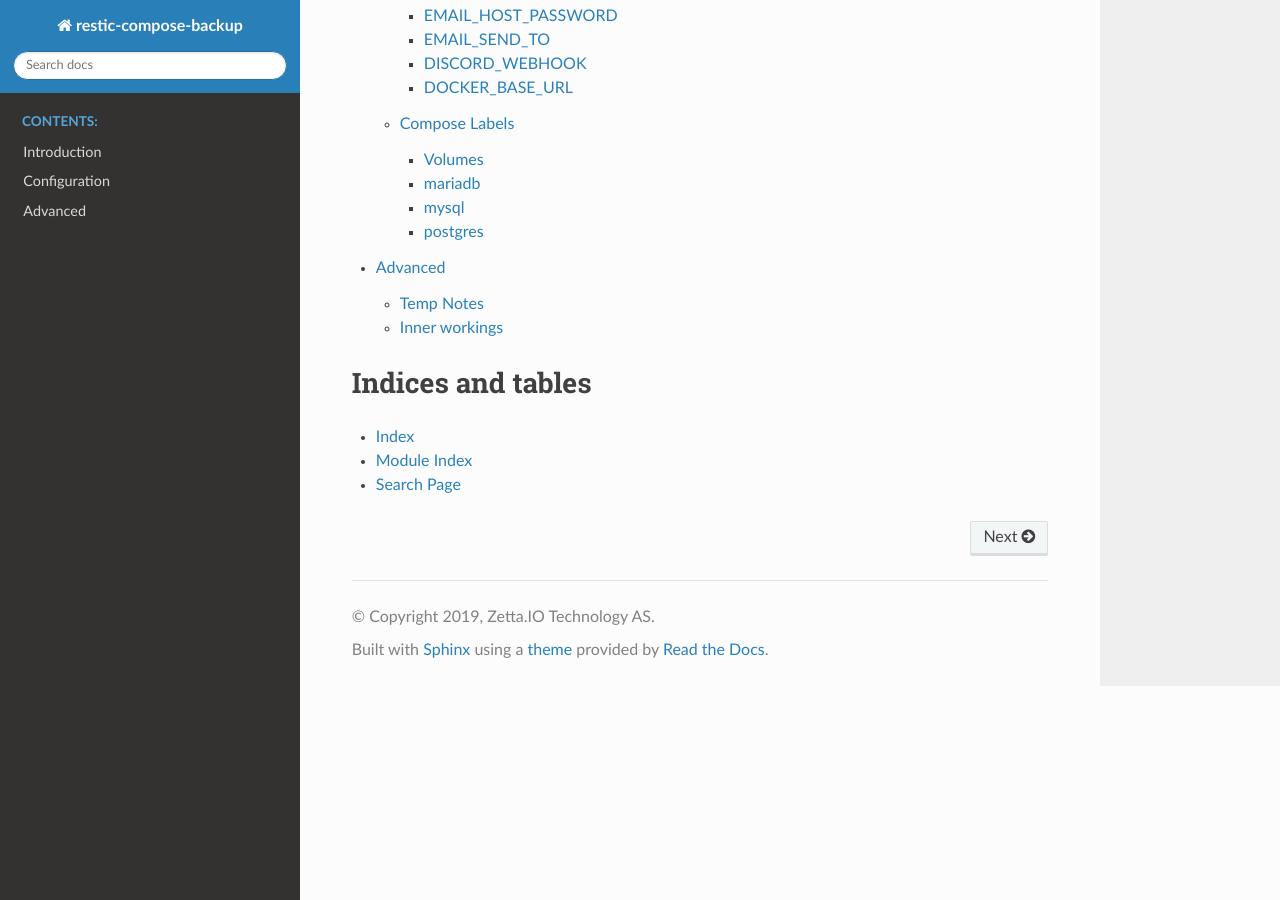
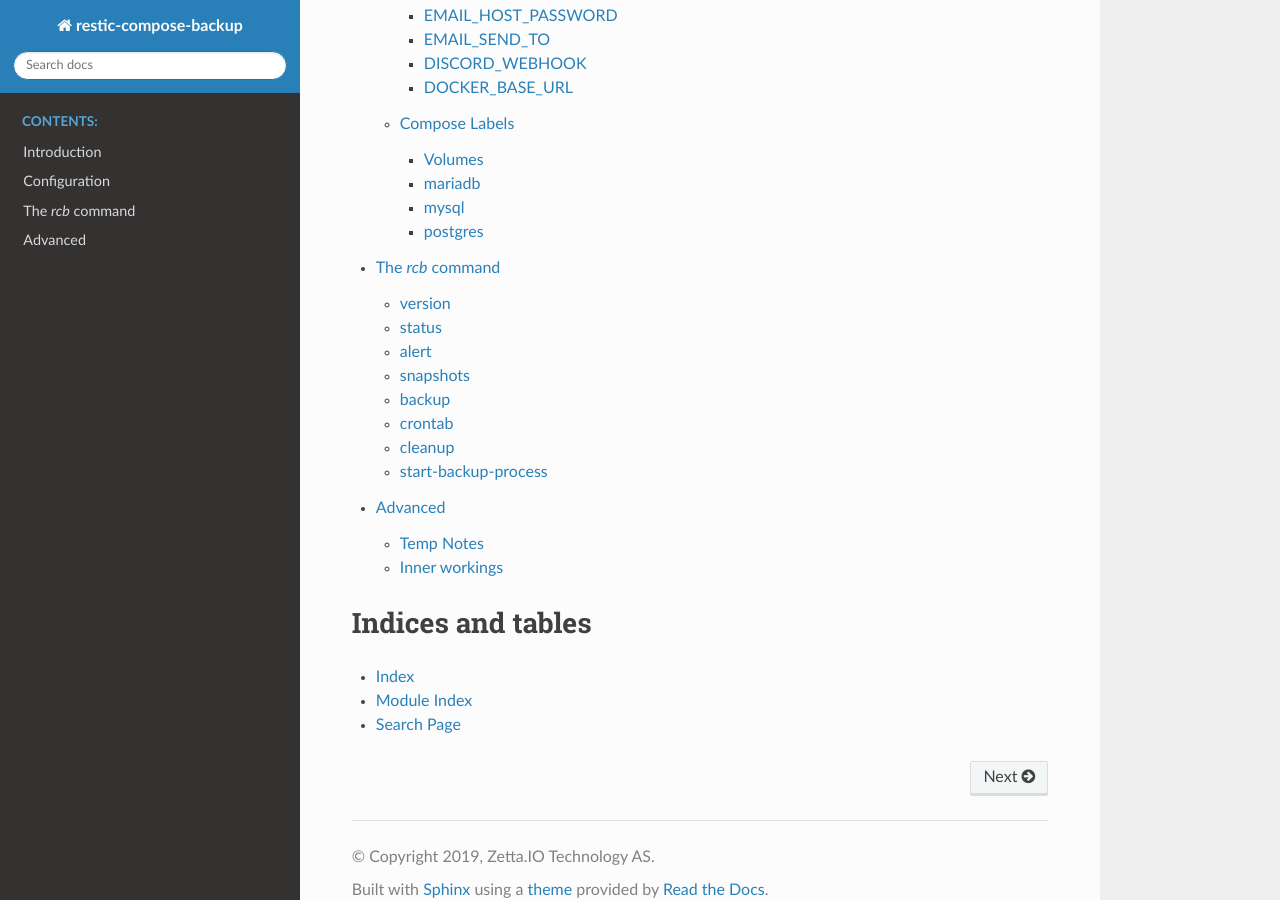
Before and after one commit to ZettaIO/restic-compose-backup, a Sphinx documentation site: the page built from docs/index.rst, in a window 1280 px wide and 900 px high, scrolled down 769 px. Built offline with Sphinx 7.4.7 and the Read the Docs theme 2.0.0, drawn with Linux system fonts in a browser that asks for light colours; some of the changed lines change nothing that is shown.

Commit message:
rcb docs

```diff
--- /dev/null
+++ b/docs/guide/rcb.rst
@@ -0,0 +1,199 @@
+
+The `rcb` command
+-----------------
+
+The ``rcb`` command is is basically what this entire project is.
+It provides useful commands interacting with the compose setup
+and restic.
+
+The command can be executed inside the container or through ``run``.
+
+.. code:: bash
+
+    # Get the current status using run
+    $ docker-compose run --rm backup rcb status
+
+    # by entering the container
+    $ docker-compose exec backup sh
+    /restic-compose-backup # rcb status
+
+Log level can be overridden by using the ``--log-level``
+flag. This can help you better understand what is going on
+for example by using ``--log-level debug``.
+
+version
+~~~~~~~
+
+Displays the version.
+
+Example output::
+
+    /restic-compose-backup # rcb version
+    0.4.0
+
+status
+~~~~~~
+
+Shows the general status of our setup. The command is doing
+the following operations
+
+- Displays the name of the compose setup
+- Displays the repository path
+- Tells us if a backup is currently running
+- Removes stale backup process containers if the exist
+- Checks is the repository is initialized
+- Initializes the repository if this is not already done
+- Displays what volumes and databases are flagged for backup
+
+Example output::
+
+    INFO: Status for compose project 'myproject'
+    INFO: Repository: '<restic repository>'
+    INFO: Backup currently running?: False
+    INFO: --------------- Detected Config ---------------
+    INFO: service: mysql
+    INFO:  - mysql (is_ready=True)
+    INFO: service: mariadb
+    INFO:  - mariadb (is_ready=True)
+    INFO: service: postgres
+    INFO:  - postgres (is_ready=True)
+    INFO: service: web
+    INFO:  - volume: media
+    INFO:  - volume: /srv/files
+
+alert
+~~~~~
+
+Sends a test message to all configured alert backends
+and is there for you to verify that alerts are in
+fact working and configured correctly.
+
+The format of this message::
+
+    subject: myproject: Test Alert
+    body: Test message
+
+snapshots
+~~~~~~~~~
+
+Displays the latest snapshots in restic. This can also
+be done with ``restic snapshots``.
+
+Example output::
+
+    /restic-compose-backup # rcb snapshots
+    repository f325264e opened successfully, password is correct
+    ID        Time                 Host          Tags        Paths
+    ---------------------------------------------------------------------------------------------
+    19928e1c  2019-12-09 02:07:44  b3038db04ec1              /volumes
+    7a642f37  2019-12-09 02:07:45  b3038db04ec1              /databases/mysql/all_databases.sql
+    883dada4  2019-12-09 02:07:46  b3038db04ec1              /databases/mariadb/all_databases.sql
+    76ef2457  2019-12-09 02:07:47  b3038db04ec1              /databases/postgres/test.sql
+    ---------------------------------------------------------------------------------------------
+    4 snapshots
+
+backup
+~~~~~~
+
+Starts a backup process by spawning a new docker container.
+The network stack, mounted volumes, env vars etc. from the
+backup service are copied to this container.
+
+We attach to this container and stream the logs and delete
+the container with the backup process is completed. If the
+container for any reason should not be deleted, it will
+be in next backup run as these containers are tagged with
+a unique label and detected.
+
+If anything goes wrong the exist status of the container
+is non-zero and the logs from this backup run will be sent
+to the user through the configure alerts.
+
+This command is by default called by cron every
+day at 02:00 unless configured otherwise. We can also run this
+manually is needed.
+
+Running this command will do the following:
+
+* Checks if a backup process is already running.
+  If so, we alert the user and abort
+* Gathers all the volumes configured for backup and starts
+  the backup process with these volumes mounted into ``/volumes``
+* Checks the status of the process and reports to the user
+  if anything failed
+
+The backup process does the following:
+
+* ``status`` is first called to ensure everything is ok
+* Backs up ``/volumes`` if any volumes were mounted
+* Backs up each configured database
+* Runs ``cleanup`` purging snapshots based on the configured policy
+* Checks the health of the repository
+
+Example::
+
+        $ docker-compose exec backup sh
+        /restic-compose-backup # rcb backup
+        INFO: Starting backup container
+        INFO: Backup process container: loving_jepsen
+        INFO: 2019-12-09 04:50:22,817 - INFO: Status for compose project 'restic-compose-backup'
+        INFO: 2019-12-09 04:50:22,817 - INFO: Repository: '/restic_data'
+        INFO: 2019-12-09 04:50:22,817 - INFO: Backup currently running?: True
+        INFO: 2019-12-09 04:50:23,701 - INFO: ------------------------- Detected Config -------------------------
+        INFO: 2019-12-09 04:50:23,701 - INFO: service: mysql
+        INFO: 2019-12-09 04:50:23,718 - INFO:  - mysql (is_ready=True)
+        INFO: 2019-12-09 04:50:23,718 - INFO: service: mariadb
+        INFO: 2019-12-09 04:50:23,726 - INFO:  - mariadb (is_ready=True)
+        INFO: 2019-12-09 04:50:23,727 - INFO: service: postgres
+        INFO: 2019-12-09 04:50:23,734 - INFO:  - postgres (is_ready=True)
+        INFO: 2019-12-09 04:50:23,735 - INFO: service: web
+        INFO: 2019-12-09 04:50:23,736 - INFO:  - volume: /some/volume
+        INFO: 2019-12-09 04:50:23,736 - INFO: -------------------------------------------------------------------
+        INFO: 2019-12-09 04:50:23,736 - INFO: Backing up volumes
+        INFO: 2019-12-09 04:50:24,661 - INFO: Backing up databases
+        INFO: 2019-12-09 04:50:24,661 - INFO: Backing up mysql in service mysql
+        INFO: 2019-12-09 04:50:25,643 - INFO: Backing up mariadb in service mariadb
+        INFO: 2019-12-09 04:50:26,580 - INFO: Backing up postgres in service postgres
+        INFO: 2019-12-09 04:50:27,555 - INFO: Forget outdated snapshots
+        INFO: 2019-12-09 04:50:28,457 - INFO: Prune stale data freeing storage space
+        INFO: 2019-12-09 04:50:31,547 - INFO: Checking the repository for errors
+        INFO: 2019-12-09 04:50:32,869 - INFO: Backup completed
+        INFO: Backup container exit code: 0
+
+crontab
+~~~~~~~
+
+Generates and verifies the crontab. This is done automatically when
+the container starts. It can be user to verify the configuration.
+
+Example output::
+
+    /restic-compose-backup # rcb crontab
+    10 2 * * * source /env.sh && rcb backup > /proc/1/fd/1
+
+cleanup
+~~~~~~~
+
+Purges all snapshots based on the configured policy. (``RESTIC_KEEP_*``
+env variables). It runs ``restic forget`` and ``restic purge``.
+
+Example output::
+
+    /restic-compose-backup # rcb cleanup
+    2019-12-09 05:09:52,892 - INFO: Forget outdated snapshots
+    2019-12-09 05:09:53,776 - INFO: Prune stale data freeing storage space
+
+start-backup-process
+~~~~~~~~~~~~~~~~~~~~
+
+This can only be executed by the backup process container.
+Attempting to run this command in the backup service
+will simply tell you it's not possible.
+
+The backup process is doing the following:
+
+* ``status`` is first called to ensure everything is ok
+* Backs up ``/volumes`` if any volumes were mounted
+* Backs up each configured database
+* Runs ``cleanup`` purging snapshots based on the configured policy
+* Checks the health of the repository
--- a/docs/index.rst
+++ b/docs/index.rst
@@ -14,6 +14,7 @@ Simple backup with restic_ for docker-compose setups.
 
    guide/install
    guide/configuration
+   guide/rcb
    guide/advanced
 
 Indices and tables
```
